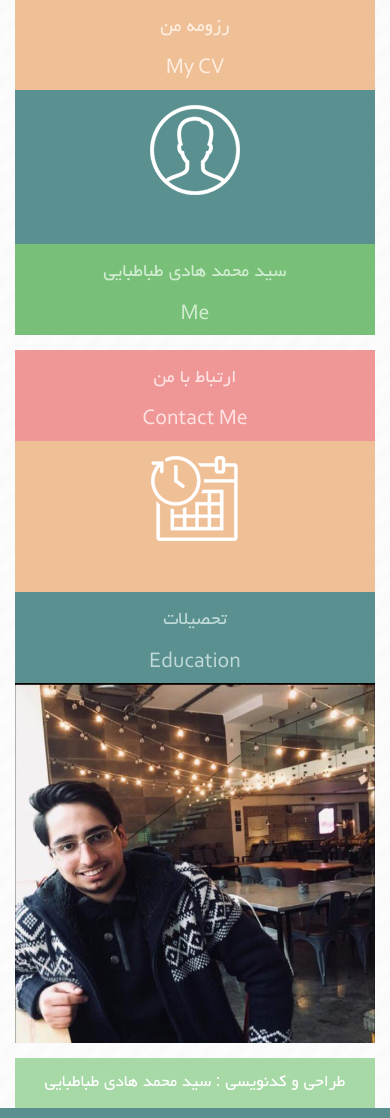
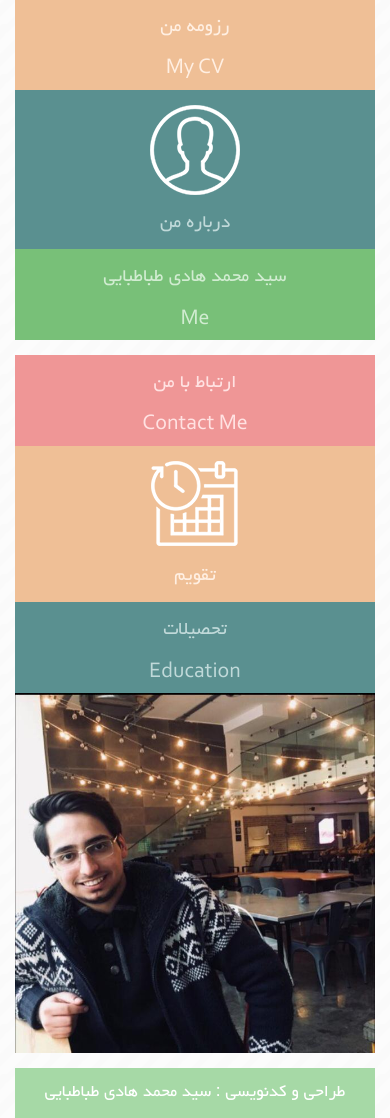
Before and after one commit to haditabatabaei/personalPortfolio, a PHP site: page /landing.html in a window 390 px wide. Shown: the part 376-1494 px from the top of the page. Run offline with PHP 8.4, Linux system fonts and the light colour scheme.

Commit message:
fixing landing page links on small width devices

```diff
--- a/assets/css/custom.css
+++ b/assets/css/custom.css
@@ -139,7 +139,7 @@ a:hover {
 
 .imgHover:hover {
     transform: rotate(360deg);
-   /*border-radius: 160px;*/
+    /*border-radius: 160px;*/
     opacity: 0.7;
     transition: all 0.5s ease-in-out;
 }
@@ -183,7 +183,8 @@ a:hover {
         margin-top: 25px !important;
     }
 
-    .specialCol:hover > h4 {
-        padding-bottom: 5px !important;
+    .specialCol > h4 {
+        opacity: 1;
+        padding-bottom: 5px;
     }
 }
--- a/landing.html
+++ b/landing.html
@@ -17,7 +17,7 @@
     <section class="container">
         <section class="row mt-15px minHeight no-gutters">
             <div class="col-lg bgTransition">
-                <a href="#" style="display: inline-block" class="w-100 h-100">
+                <a href="#" class="w-100 h-100 d-inline-block">
                     <img src="assets/img/tree.png" alt=""
                          class="img-fluid h-100 w-100 imgHover">
                 </a>
```
